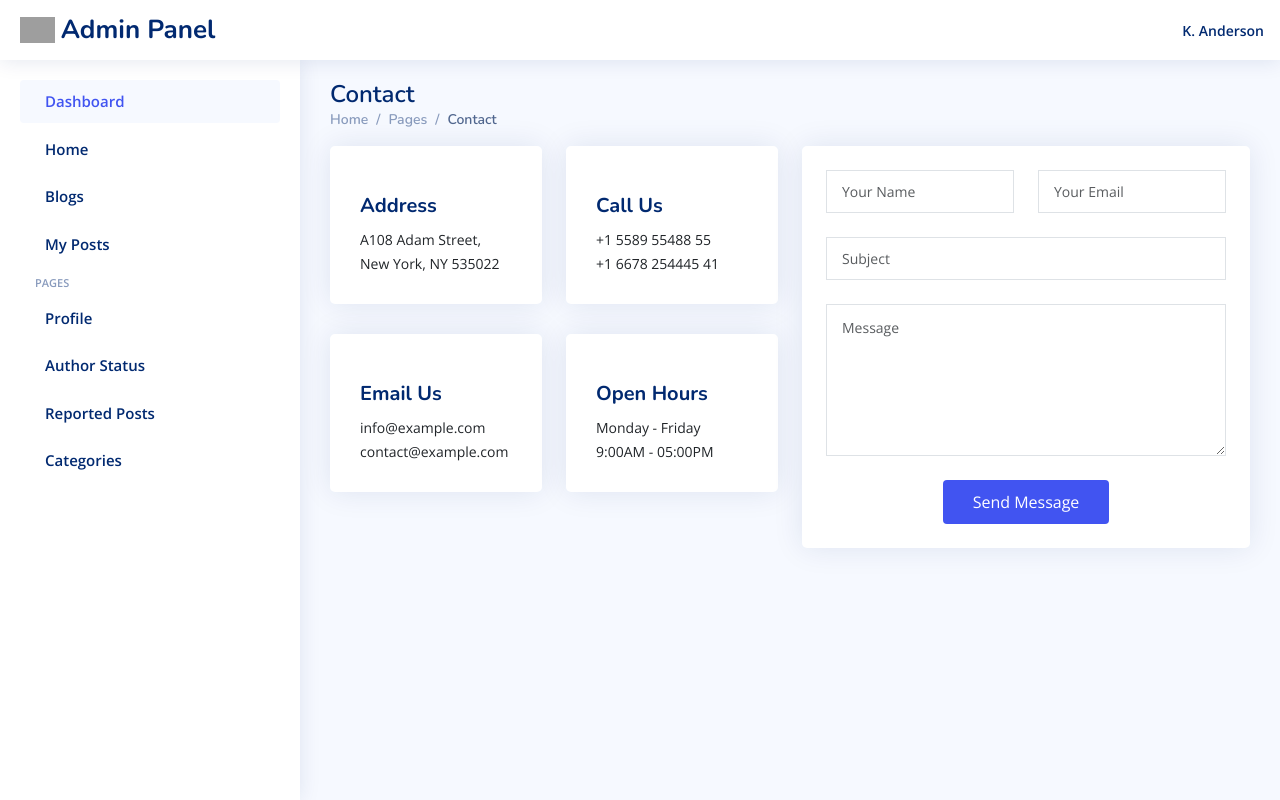
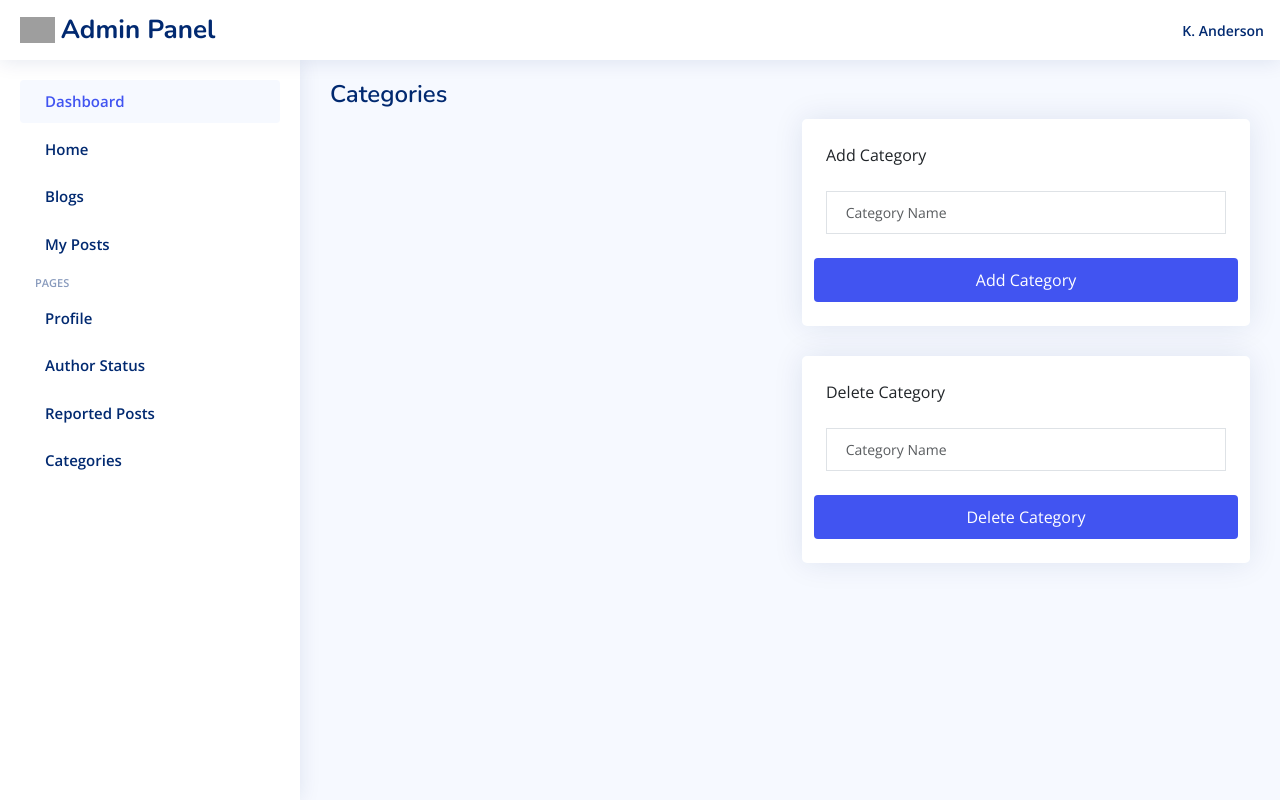
Before and after one commit to Ps1231/Resource_Sharing_App, a Flask app: template template/pages-contact.html in a window 1280 px wide. Run offline with Flask 3, Linux system fonts and the light colour scheme; the template is opened without the code that fills it, so the values that code supplies are empty; some libraries are stand-ins or nearby versions; grey boxes are pictures that could not be loaded.

Commit message:
new commit2

```diff
--- a/template/pages-contact.html
+++ b/template/pages-contact.html
@@ -184,14 +184,8 @@
   <main id="main" class="main">
 
     <div class="pagetitle">
-      <h1>Contact</h1>
-      <nav>
-        <ol class="breadcrumb">
-          <li class="breadcrumb-item"><a href="index.html">Home</a></li>
-          <li class="breadcrumb-item">Pages</li>
-          <li class="breadcrumb-item active">Contact</li>
-        </ol>
-      </nav>
+      <h1>Categories</h1>
+
     </div><!-- End Page Title -->
 
     <section class="section contact">
@@ -201,73 +195,48 @@
         <div class="col-xl-6">
 
           <div class="row">
+            {% if categories is not none %}
+            {% for category in categories %}
             <div class="col-lg-6">
               <div class="info-box card">
-                <i class="bi bi-geo-alt"></i>
-                <h3>Address</h3>
-                <p>A108 Adam Street,<br>New York, NY 535022</p>
+                <h3>{{ category.name }}</h3>
+                <p>Total Posts : {{category.post_count}}</p>
               </div>
             </div>
-            <div class="col-lg-6">
-              <div class="info-box card">
-                <i class="bi bi-telephone"></i>
-                <h3>Call Us</h3>
-                <p>+1 5589 55488 55<br>+1 6678 254445 41</p>
-              </div>
-            </div>
-            <div class="col-lg-6">
-              <div class="info-box card">
-                <i class="bi bi-envelope"></i>
-                <h3>Email Us</h3>
-                <p>info@example.com<br>contact@example.com</p>
-              </div>
-            </div>
-            <div class="col-lg-6">
-              <div class="info-box card">
-                <i class="bi bi-clock"></i>
-                <h3>Open Hours</h3>
-                <p>Monday - Friday<br>9:00AM - 05:00PM</p>
-              </div>
-            </div>
+            {% endfor %}
+            {% endif %}
+
           </div>
 
         </div>
 
+
+
         <div class="col-xl-6">
           <div class="card p-4">
-            <form action="forms/contact.php" method="post" class="php-email-form">
+
+            <form action="" method="post" class="php-email-form">
               <div class="row gy-4">
+                <label>Add Category</label>
+                <div class="col-md-12">
+                  <input type="text" class="form-control" name="add" placeholder=" Category Name " required>
+                </div>
+                <button type="submit">Add Category</button>
+              </div>     </form>
+          </div>
+          <div class="card p-4">
 
-                <div class="col-md-6">
-                  <input type="text" name="name" class="form-control" placeholder="Your Name" required>
-                </div>
-
-                <div class="col-md-6 ">
-                  <input type="email" class="form-control" name="email" placeholder="Your Email" required>
-                </div>
-
-                <div class="col-md-12">
-                  <input type="text" class="form-control" name="subject" placeholder="Subject" required>
-                </div>
-
-                <div class="col-md-12">
-                  <textarea class="form-control" name="message" rows="6" placeholder="Message" required></textarea>
-                </div>
-
-                <div class="col-md-12 text-center">
-                  <div class="loading">Loading</div>
-                  <div class="error-message"></div>
-                  <div class="sent-message">Your message has been sent. Thank you!</div>
-
-                  <button type="submit">Send Message</button>
-                </div>
-
+          <form action="" method="post" class="php-email-form">
+            <div class="row gy-4">
+              <label>Delete Category</label>
+              <div class="col-md-12">
+                <input type="text" class="form-control" name="delete" placeholder=" Category Name " required>
               </div>
-            </form>
+              <button type="submit">Delete Category</button>
+            </div>
+          </form>
           </div>
-
         </div>
-
       </div>
 
     </section>
```
Also changed, not shown: template/adminIndex.html (+21 -51 lines), users.py (+11 -2 lines), README.md.
